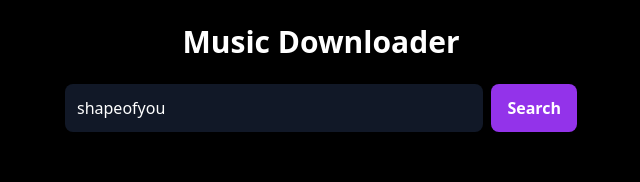
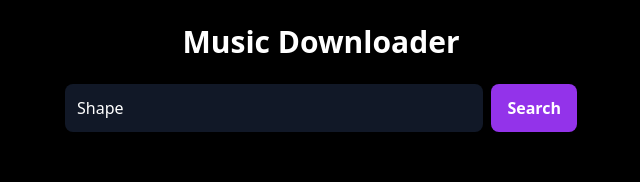
Before and after one commit to evanferrao/tidal-music-downloader, a React (Vite) app: page / in a window 1280 px wide. Shown: the top 182 px of the page, without its empty margins (319-959 px from the left). Built offline with nearby package versions, Linux system fonts and the light colour scheme.

Commit message:
API: use cloudflare workers to mitigate CORS restrictions

```diff
--- a/src/MusicDownloader.jsx
+++ b/src/MusicDownloader.jsx
@@ -19,13 +19,9 @@ const MusicDownloader = () => {
     // URL encode the search term
     const encodedSearchTerm = encodeURIComponent(searchTerm);
 
-    // Direct API call with CORS handling
     try {
-        const corsAnywhere = "https://cors-anywhere.herokuapp.com/";
-        // Alternatively: const corsProxy = "https://corsproxy.io/?";
 
-        const apiUrl = `${corsAnywhere}https://tidal.401658.xyz/search/?s=${encodedSearchTerm}`;
-        console.log("Using direct API call with CORS proxy:", apiUrl);
+        const apiUrl = `https://tidal-download.npotest12343727.workers.dev/search/?s=${encodedSearchTerm}`;
 
         const response = await fetch(apiUrl);
 
@@ -112,7 +108,7 @@ const MusicDownloader = () => {
           name="searchTerm"
           placeholder="Search Music"
           className="w-full p-3 rounded-lg bg-gray-900 text-white focus:outline-none focus:ring-2 focus:ring-purple-500"
-          defaultValue="shapeofyou"
+          defaultValue="Shape"
         />
         <button
           type="submit"
```
